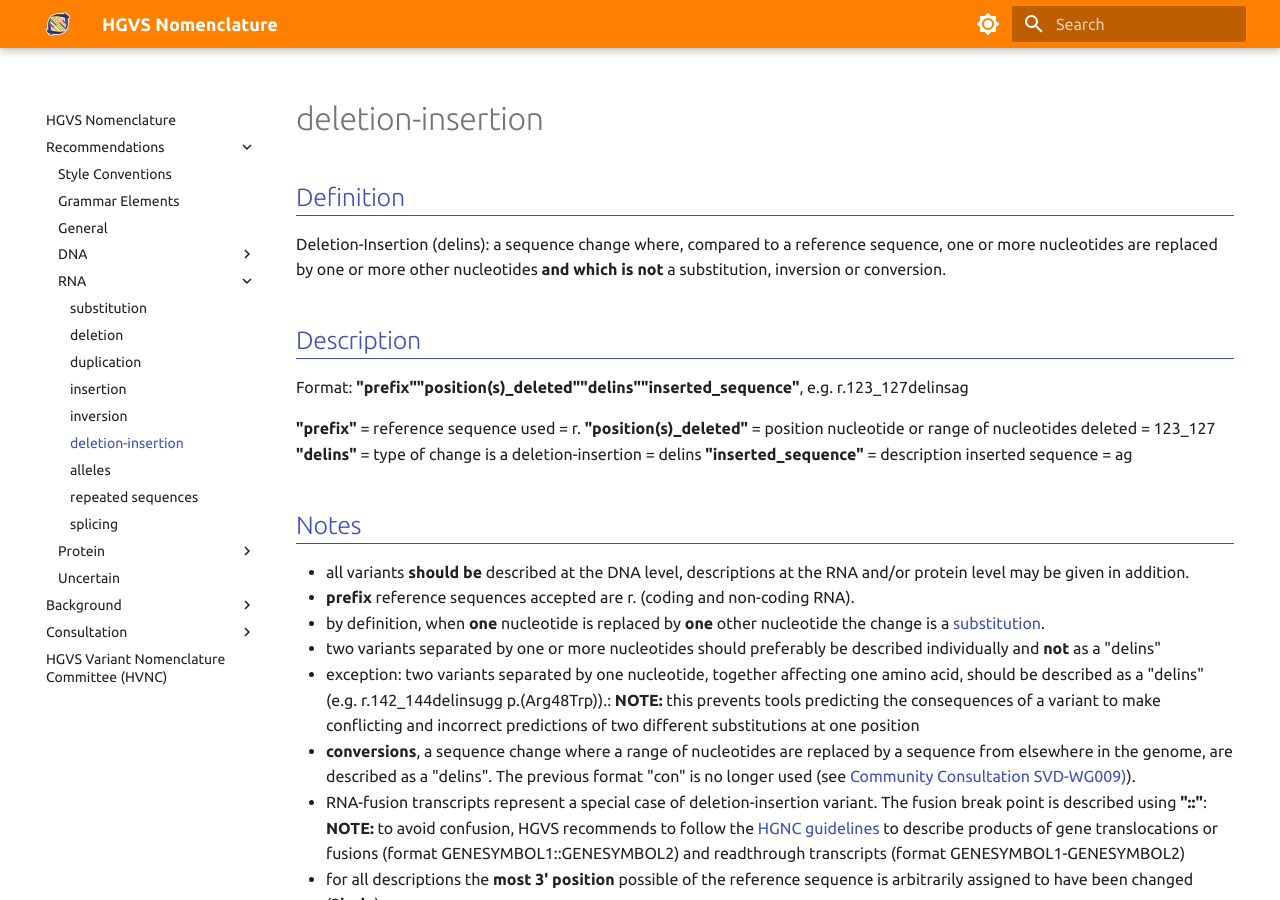
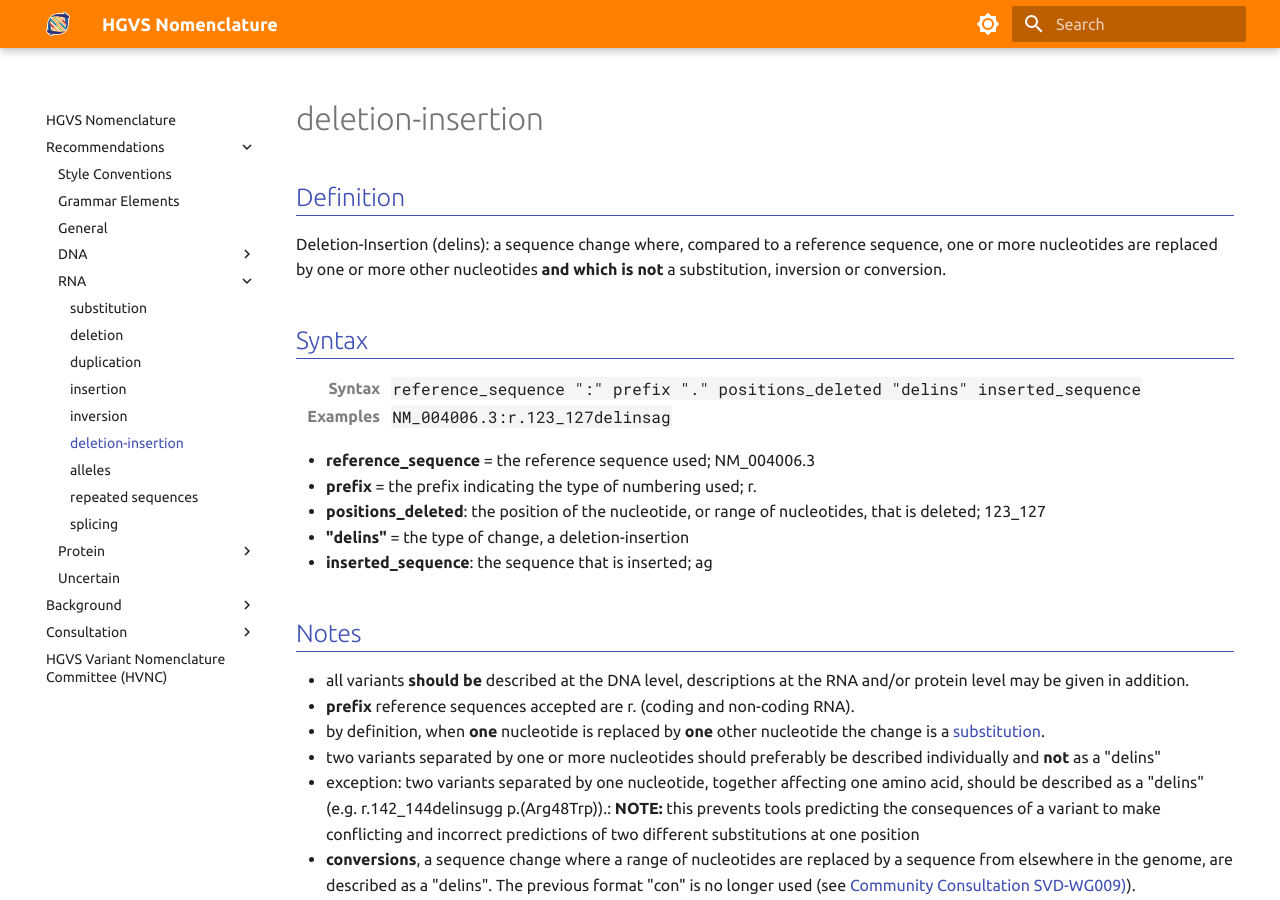
Before and after one commit to HGVSnomenclature/hgvs-nomenclature, an MkDocs documentation site: the page built from docs/recommendations/RNA/delins.md, in a window 1280 px wide and 900 px high. Built offline with MkDocs 1.6.1 and Material for MkDocs 9.7.7, drawn with Linux system fonts in a browser that asks for light colours.

Commit message:
Update the syntax block for DNA deletion-insertions.

```diff
--- a/docs/recommendations/RNA/delins.md
+++ b/docs/recommendations/RNA/delins.md
@@ -4,11 +4,24 @@
 
 Deletion-Insertion (delins): a sequence change where, compared to a reference sequence, one or more nucleotides are replaced by one or more other nucleotides **and which is not** a substitution, inversion or conversion.
 
-## Description
+## Syntax
 
-Format: **"prefix""position(s)\_deleted""delins""inserted_sequence"**, e.g. r.123_127delinsag
+<table class="syntax">
+  <tr>
+    <th>Syntax</th>
+    <td><code>reference_sequence ":" prefix "." positions_deleted "delins" inserted_sequence</code></td>
+  </tr>
+  <tr>
+    <th>Examples</th>
+    <td><code>NM_004006.3:r.123_127delinsag</code></td>
+  </tr>
+</table>
 
-**"prefix"** = reference sequence used = r. **"position(s)\_deleted"** = position nucleotide or range of nucleotides deleted = 123_127 **"delins"** = type of change is a deletion-insertion = delins **"inserted_sequence"** = description inserted sequence = ag
+- **reference_sequence** = the reference sequence used; NM_004006.3
+- **prefix** = the prefix indicating the type of numbering used; r.
+- **positions_deleted**: the position of the nucleotide, or range of nucleotides, that is deleted; 123_127
+- **"delins"** = the type of change, a deletion-insertion
+- **inserted_sequence**: the sequence that is inserted; ag
 
 ## Notes
 
```
